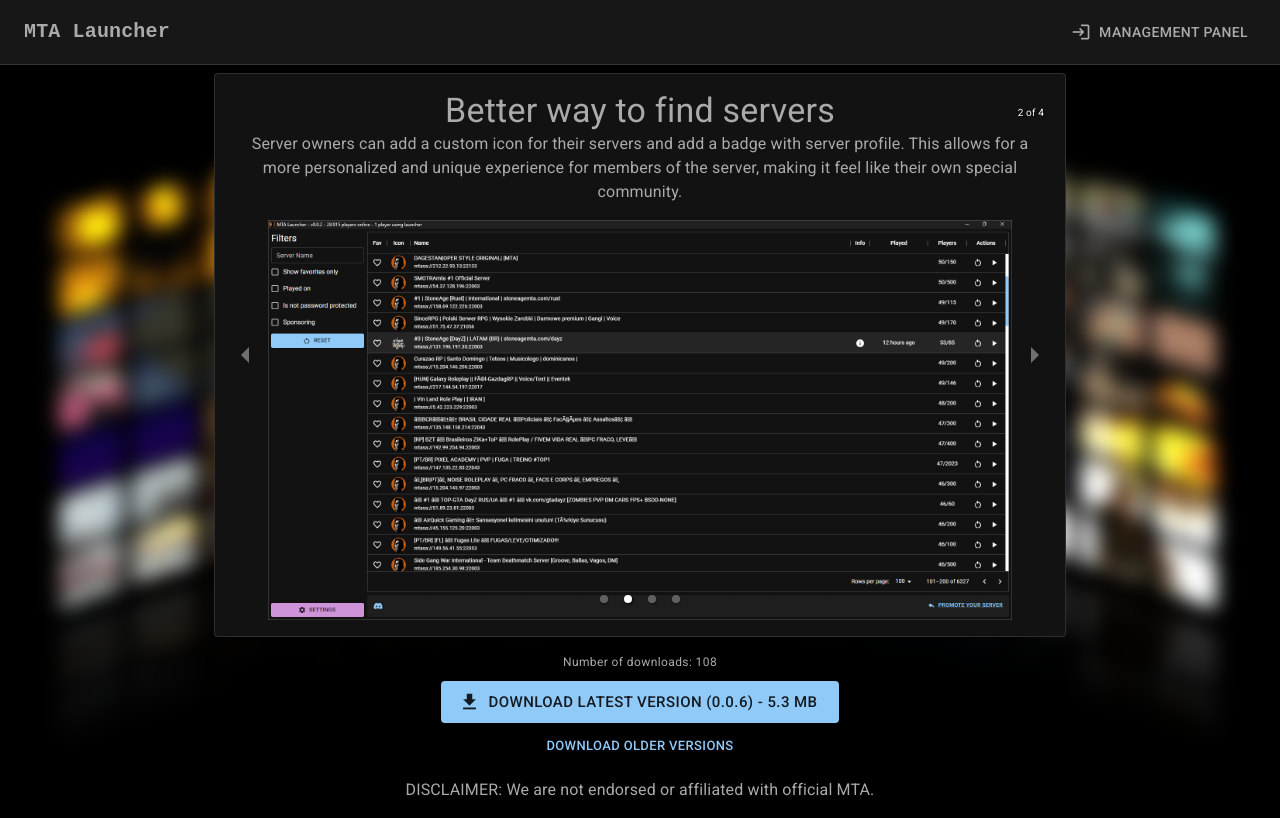
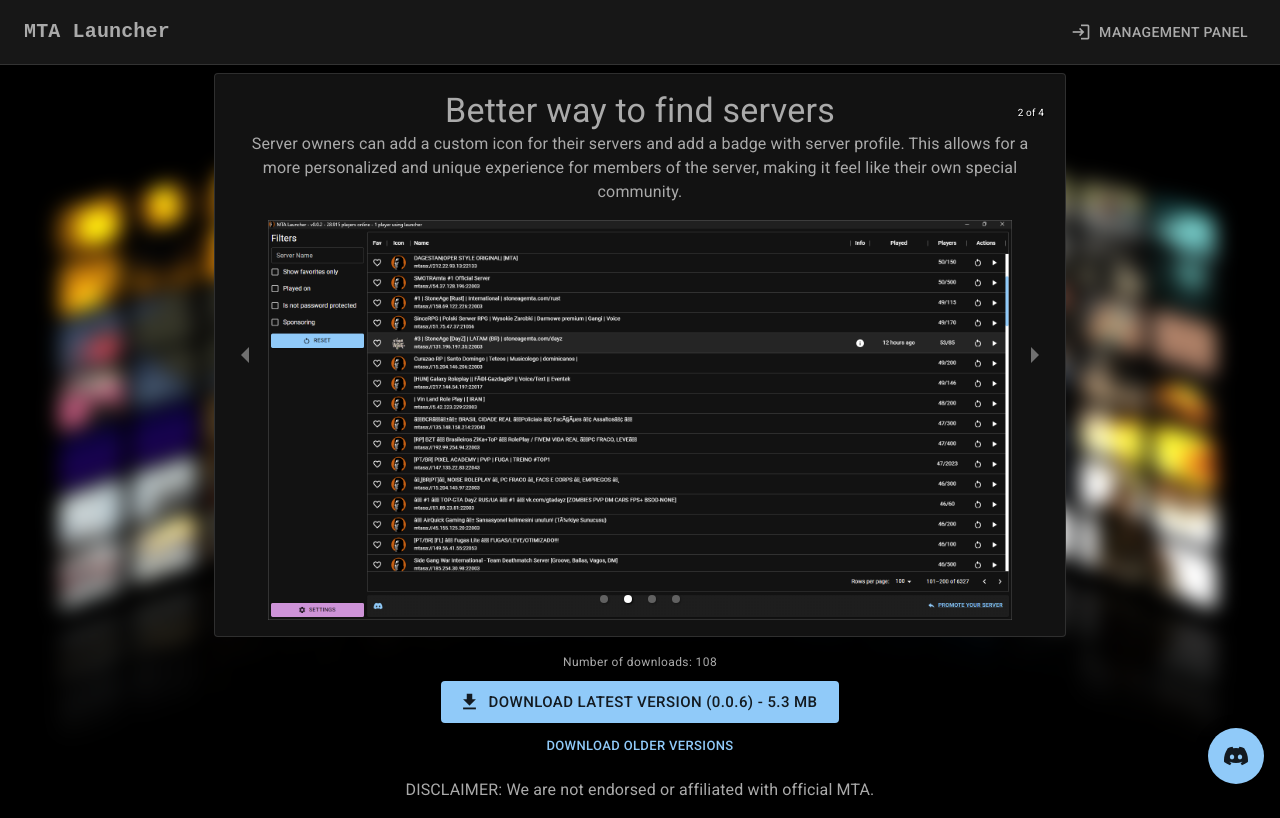
Before and after one commit to brenodanyel/mta-launcher-landing-page, a Next.js app: page / in a window 1280 px wide. Built offline with nearby package versions, Linux system fonts and the light colour scheme; no server answers.

Commit message:
add discord icon

```diff
--- /dev/null
+++ b/components/help-icon.tsx
@@ -0,0 +1,26 @@
+import { Fab, Link, Tooltip, Icon } from '@mui/material';
+
+export default function HelpIcon() {
+  return (
+    <Link
+      href='https://discord.com/invite/kEZzNRubQK'
+      target='_blank'
+      color='inherit'
+      sx={{
+        position: 'fixed',
+        right: '1em',
+        bottom: '1em',
+      }}
+    >
+      <Tooltip title='Join our discord server' placement="left" >
+        <Fab variant='circular' color='primary'>
+          <Icon>
+            <svg xmlns="http://www.w3.org/2000/svg" fill="currentColor" viewBox="0 0 16 16">
+              <path d="M13.545 2.907a13.227 13.227 0 0 0-3.257-1.011.05.05 0 0 0-.052.025c-.141.25-.297.577-.406.833a12.19 12.19 0 0 0-3.658 0 8.258 8.258 0 0 0-.412-.833.051.051 0 0 0-.052-.025c-1.125.194-2.22.534-3.257 1.011a.041.041 0 0 0-.021.018C.356 6.024-.213 9.047.066 12.032c.001.014.01.028.021.037a13.276 13.276 0 0 0 3.995 2.02.05.05 0 0 0 .056-.019c.308-.42.582-.863.818-1.329a.05.05 0 0 0-.01-.059.051.051 0 0 0-.018-.011 8.875 8.875 0 0 1-1.248-.595.05.05 0 0 1-.02-.066.051.051 0 0 1 .015-.019c.084-.063.168-.129.248-.195a.05.05 0 0 1 .051-.007c2.619 1.196 5.454 1.196 8.041 0a.052.052 0 0 1 .053.007c.08.066.164.132.248.195a.051.051 0 0 1-.004.085 8.254 8.254 0 0 1-1.249.594.05.05 0 0 0-.03.03.052.052 0 0 0 .003.041c.24.465.515.909.817 1.329a.05.05 0 0 0 .056.019 13.235 13.235 0 0 0 4.001-2.02.049.049 0 0 0 .021-.037c.334-3.451-.559-6.449-2.366-9.106a.034.034 0 0 0-.02-.019Zm-8.198 7.307c-.789 0-1.438-.724-1.438-1.612 0-.889.637-1.613 1.438-1.613.807 0 1.45.73 1.438 1.613 0 .888-.637 1.612-1.438 1.612Zm5.316 0c-.788 0-1.438-.724-1.438-1.612 0-.889.637-1.613 1.438-1.613.807 0 1.451.73 1.438 1.613 0 .888-.631 1.612-1.438 1.612Z" />
+            </svg>
+          </Icon>
+        </Fab>
+      </Tooltip>
+    </Link>
+  );
+}
--- a/pages/index.tsx
+++ b/pages/index.tsx
@@ -4,6 +4,7 @@
 import Header from '../components/header';
 import Hero from '../components/hero';
 import Footer from '../components/footer';
+import HelpIcon from '../components/help-icon';
 import { getDownloadInfo } from '../services/download-info';
 
 type HomeProps = {
@@ -41,6 +42,7 @@
           <Footer />
         </Stack>
       </Stack>
+      <HelpIcon />
     </>
   );
 }
```
